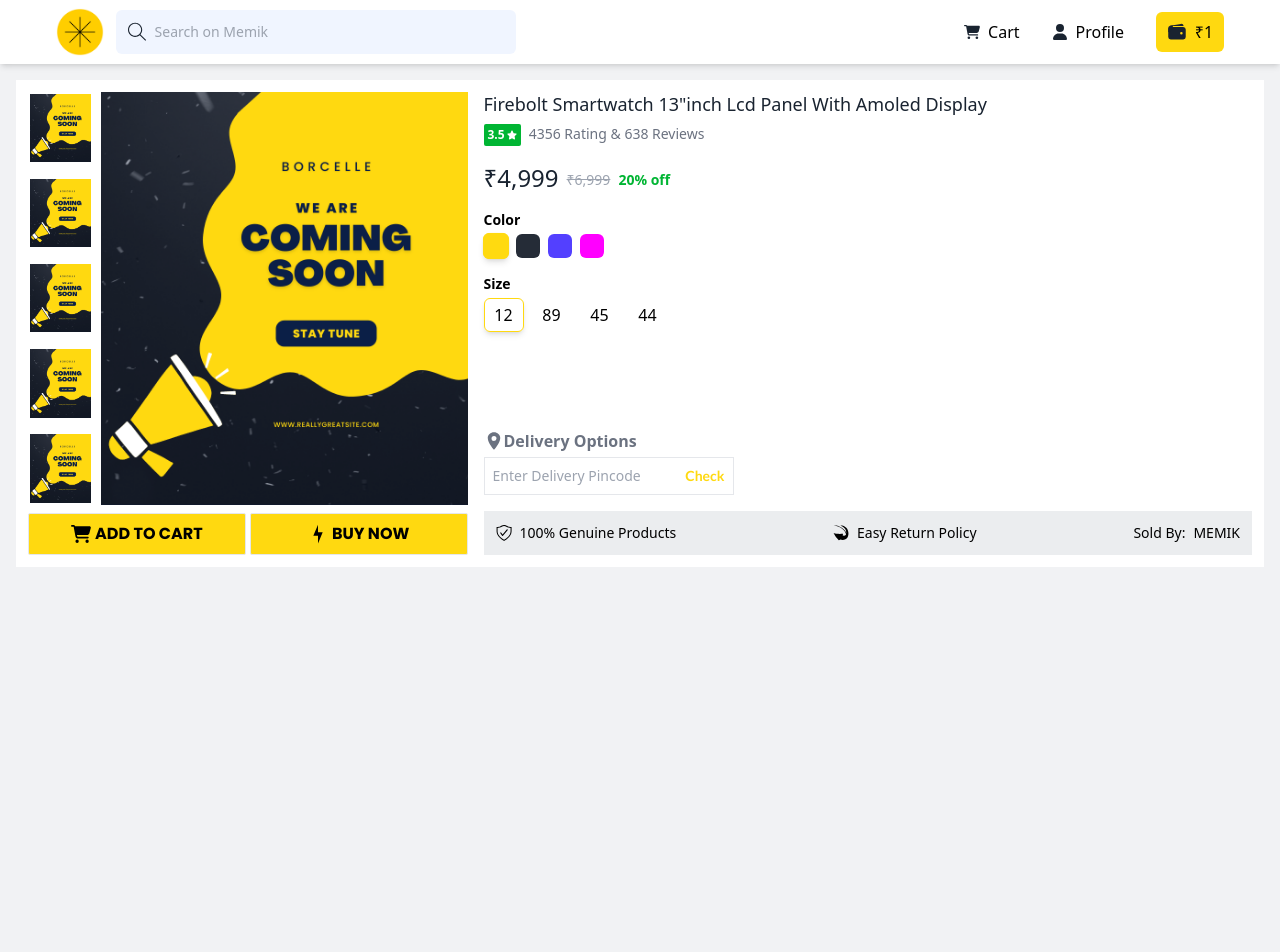
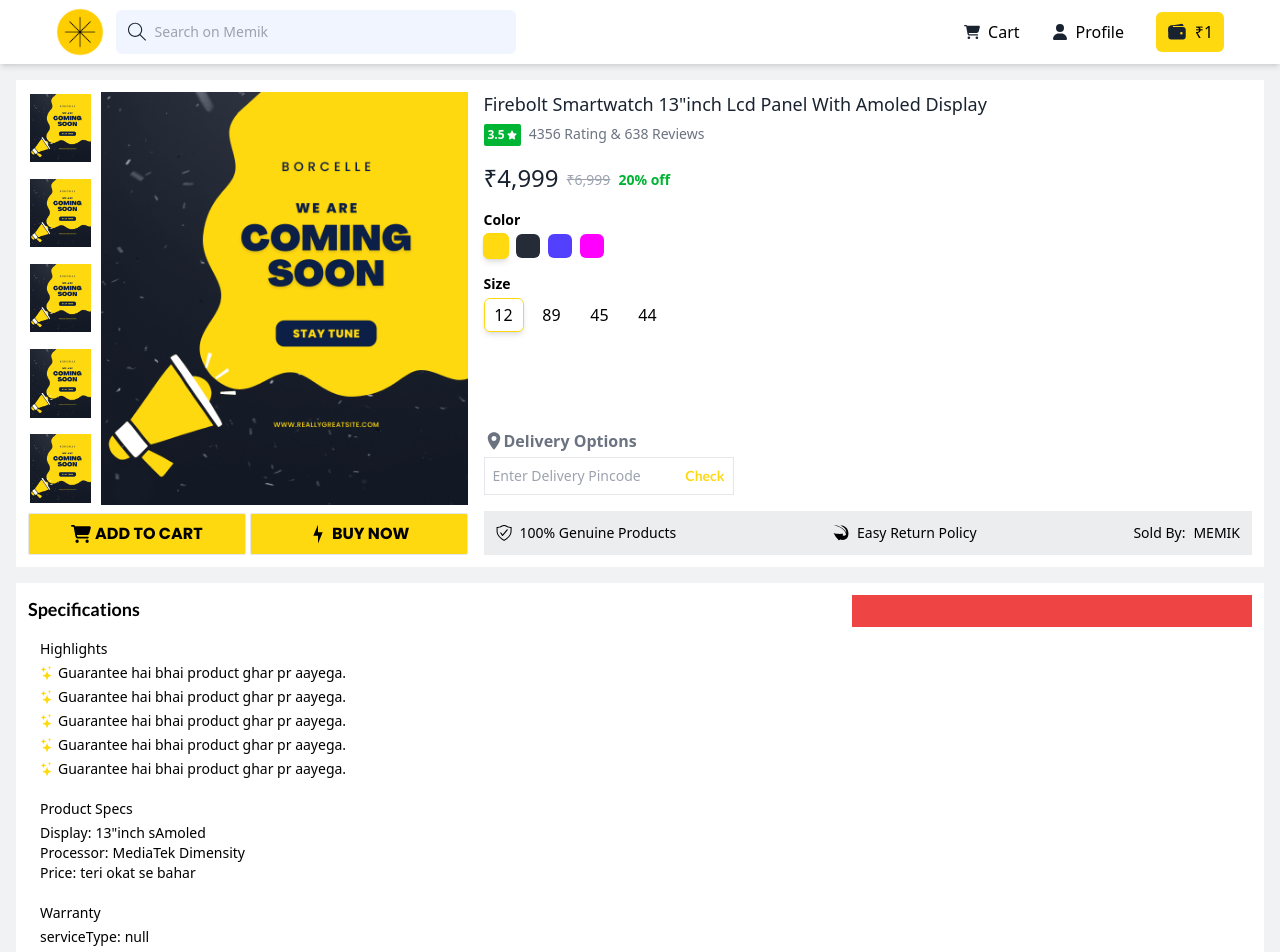
Before and after one commit to mo-amir-code/karteca-frontend, a Next.js app: page /product/435 in a window 1280 px wide. Shown: the top 952 px of the page. Before the commit the page ends 800 px from the top, so only its background shows below. Built offline with nearby package versions, Linux system fonts and the light colour scheme.

Commit message:
font-size or rem size chaning globally

```diff
--- /dev/null
+++ b/src/HOC/Specs.tsx
@@ -0,0 +1,13 @@
+import { ReactNode } from "react"
+
+
+const Specs = ({children, title}:{children:ReactNode, title:string}) => {
+  return (
+    <div className="px-3 py-1 max-w-[600px] smooth_transition space-y-1" >
+        <p className="font-medium text-sm" >{title}</p>
+        {children}
+    </div>
+  )
+}
+
+export default Specs
--- a/src/app/(home)/product/[productId]/page.tsx
+++ b/src/app/(home)/product/[productId]/page.tsx
@@ -1,9 +1,11 @@
-import Hero from "@/components/productDetails/Hero"
+import Hero from "@/sections/productDetails/Hero"
+import ProductSpecifications from "@/sections/productDetails/ProductSpecifications"
 
 const ProductDetails = () => {
     return (
-        <div className=" px-4" >
+        <div className="px-4 space-y-4" >
             <Hero />
+            <ProductSpecifications />
         </div>
     )
 }
--- a/src/app/globals.css
+++ b/src/app/globals.css
@@ -3,6 +3,12 @@
 @tailwind base;
 @tailwind components;
 @tailwind utilities;
+
+@media (max-width: 768px) {
+  :root {
+    font-size: 14px; /* Change root font size to 10px under 768px */
+  }
+}
 
 @layer utilities {
   .smooth_transition {
--- /dev/null
+++ b/src/components/productDetails/Highlights.tsx
@@ -0,0 +1,17 @@
+import { productHighlights } from "@/data";
+import { BsStars } from "react-icons/bs";
+
+const Highlights = () => {
+  return (
+    <ul className="space-y-1">
+      {productHighlights.map((highlight, idx) => (
+        <li key={idx} className="flex items-center text-sm gap-1">
+          <BsStars size={14} className="text-primary-color" />
+          <span>{highlight}</span>
+        </li>
+      ))}
+    </ul>
+  );
+};
+
+export default Highlights;
--- a/src/data/index.ts
+++ b/src/data/index.ts
@@ -206,3 +206,22 @@
         msg: "MEMIK"
     },
 ]
+
+export const productHighlights = [
+    "Guarantee hai bhai product ghar pr aayega.",
+    "Guarantee hai bhai product ghar pr aayega.",
+    "Guarantee hai bhai product ghar pr aayega.",
+    "Guarantee hai bhai product ghar pr aayega.",
+    "Guarantee hai bhai product ghar pr aayega.",
+]
+
+export const productSpecs = {
+    Display: `13"inch sAmoled`,
+    Processor: "MediaTek Dimensity",
+    Price: "teri okat se bahar"
+}
+
+export const productWarranty = {
+    serviceType: "null",
+    covered: "null"
+}
--- a/src/components/productDetails/Hero.tsx
+++ b/src/sections/productDetails/Hero.tsx
@@ -1,7 +1,7 @@
 "use client";
-import Images from "./Images";
-import ProductButton from "../buttons/ProductButton";
-import ProductDetails from "./ProductDetails";
+import Images from "@/components/productDetails/Images";
+import ProductButton from "@/components/buttons/ProductButton";
+import ProductDetails from "@/components/productDetails/ProductDetails";
 
 const Hero = () => {
 
--- /dev/null
+++ b/src/sections/productDetails/ProductSpecifications.tsx
@@ -0,0 +1,38 @@
+import Specs from "@/HOC/Specs";
+import Highlights from "@/components/productDetails/Highlights";
+import Warranty from "./Warranty";
+import Specifications from "./Specifications";
+
+const ProductSpecifications = () => {
+  return (
+    <div className="flex bg-white p-3">
+      <div className="flex-grow">
+        <h2 className="text-lg font-semibold font-lato">Specifications</h2>
+        <div className="py-3 space-y-3">
+            <SpecsWrapper />
+        </div>
+      </div>
+      <div className="w-[400px] max-[900px]:hidden bg-red-500 h-8"></div>
+    </div>
+  );
+};
+
+const SpecsWrapper = () => {
+  return (
+    <>
+      <Specs title="Highlights">
+        <Highlights />
+      </Specs>
+      <Specs title="Product Specs">
+        <Specifications />
+      </Specs>
+      <Specs title="Warranty">
+        <Warranty />
+      </Specs>
+    </>
+  );
+};
+
+
+
+export default ProductSpecifications;
--- /dev/null
+++ b/src/sections/productDetails/Specifications.tsx
@@ -0,0 +1,16 @@
+import { productSpecs } from "@/data"
+
+
+const Specifications = () => {
+  return (
+    <div>
+        {
+            Object.entries(productSpecs).map(([key, value], idx) => (
+                <li key={idx} className="flex items-center text-sm gap-1"><span className="font-medium" >{key}:</span><span>{value}</span></li>
+            ))
+        }
+    </div>
+  )
+}
+
+export default Specifications
--- /dev/null
+++ b/src/sections/productDetails/Warranty.tsx
@@ -0,0 +1,16 @@
+import { productWarranty } from "@/data"
+
+
+const Warranty = () => {
+  return (
+    <ul className="space-y-1" >
+        {
+            Object.entries(productWarranty).map(([key, value], idx) => (
+                <li key={idx} className="flex items-center text-sm gap-1"><span className="font-medium" >{key}:</span><span>{value}</span></li>
+            ))
+        }
+    </ul>
+  )
+}
+
+export default Warranty
```
